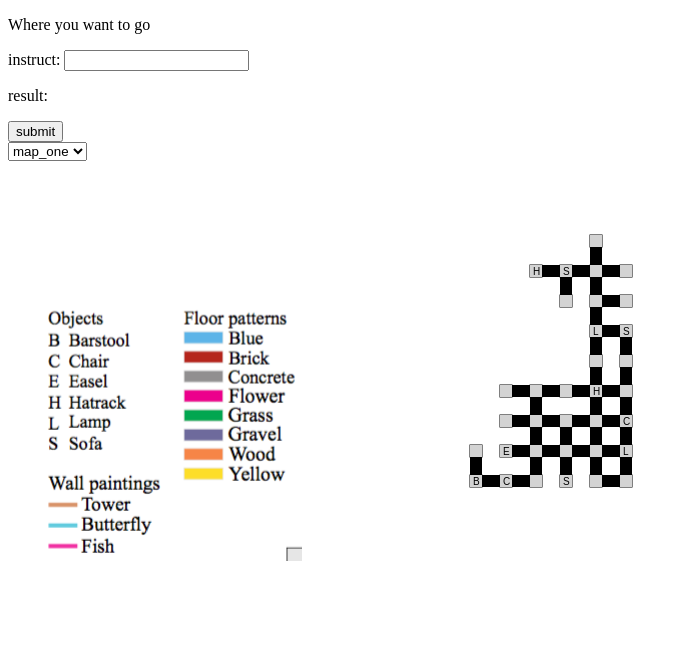
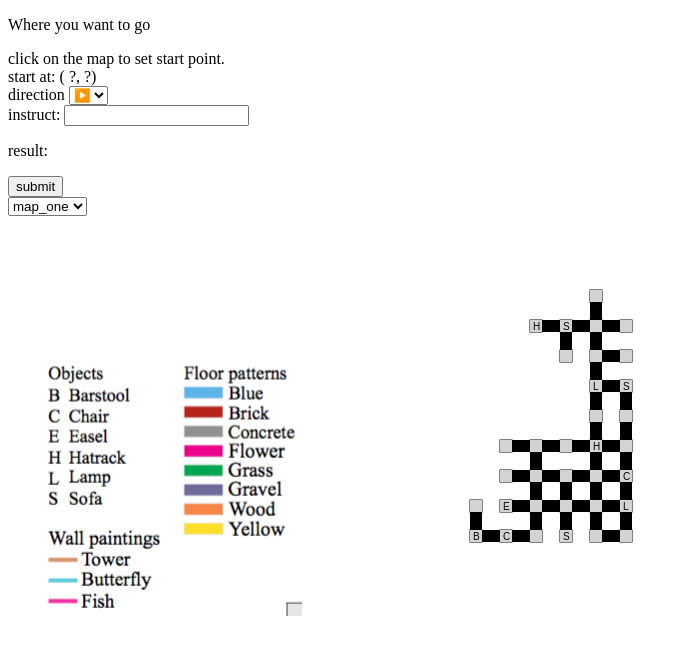
Before and after one commit to LittleYUYU/RobotNavigateNLP, a Django app: page / in a window 1280 px wide. Shown: the top 655 px of the page, without its empty margins (0-688 px from the left). Run offline with Django 3.2, Linux system fonts and the light colour scheme.

Commit message:
add direction and start point choosing

```diff
--- a/Implement/Implement/templates/index.html
+++ b/Implement/Implement/templates/index.html
@@ -7,10 +7,19 @@
 <script src="/assets/javascript/my_javascript.js"></script>
 </head>
 <body>
-<p>Where you want to go</p>
+<p>Where you want to go</p> click on the map to set start point.
 <edge node1="19,23" node2="19,24" wall="fish" floor="concrete"></edge>
 <form action="/judge/" method="get">
-    instruct: <input type="text" id="instruction" name="instruction"> <br>
+    <label>start at: (</label>
+    <label id="start">?, ?</label><label>)</label> <br>
+    direction
+    <select id="direction">
+        <option value ="0">▶️</option>
+        <option value ="1">🔼</option>
+        <option value="2">◀️</option>
+        <option value="3">️🔽</option>
+    </select> <br/>
+    instruct: <input type="text" id="instruction" name="instruction"> <br/>
 
     <p>result: <span id='result'></span></p>
     <button type="button" id='judge'>submit</button>
--- a/Implement/assets/javascript/my_javascript.js
+++ b/Implement/assets/javascript/my_javascript.js
@@ -3,7 +3,7 @@
  */
 
 function draw_rect(node){
-    var d = $("select option:selected")[0].value == "map_grid" ? 0 : 406;
+    var d = $("#map_select")[0].value == "map_grid" ? 0 : 406;
     x = node.attr("x")*30-d;
     y = node.attr("y")*30-d;
     var context = $("#map")[0].getContext("2d");
@@ -16,6 +16,34 @@ function draw_rect(node){
     context.fillStyle = "black";
     context.fillText(node.attr("item")[0] == null ? " " : node.attr("item")[0].toUpperCase(), x+3, y+10);
 }
+
+function draw_arrow(x, y) {
+    $("#start")[0].innerText = x +","+  y;
+    canvas = $("#map")[0];
+    var ctx = canvas.getContext('2d');
+    ctx.clearRect(0, 0, canvas.width, canvas.height);
+    map_name = $("#map_select")[0].value;
+    draw_map(map_name);
+    var d = map_name == "map_grid" ? 0 : 406;
+    x = x * 30 - d - 9;
+    y = y * 30 - d - 24;
+    //Loading of the home test image - img1
+    var img1 = new Image();
+
+
+    //drawing of the test image - img1
+    img1.onload = function () {
+        //draw background image
+        ctx.drawImage(img1, x, y, 30, 30);
+
+        //draw a box over the top
+        // ctx.fillStyle = "rgba(200, 0, 0, 0.5)";
+        // ctx.fillRect(0, 0, 500, 500);
+    };
+
+    img1.src = 'assets/images/pin.png';
+}
+
 color_dict = {  "blue"      :"60b5e6",
                 "brick"     :"b32723",
                 "concrete"  :"918f90",
@@ -52,7 +80,7 @@ function draw_edge(edge){
     node1 = edge.attr("node1");
     node2 = edge.attr("node2");
     var context = $("#map")[0].getContext("2d");
-    var d = $("select option:selected")[0].value == "map_grid" ? -6 : 400;
+    var d = $("#map_select")[0].value == "map_grid" ? -6 : 400;
     x1 = node1.split(",")[0]*30-d;
     y1 = node1.split(",")[1]*30-d;
     x2 = node2.split(",")[0]*30-d;
@@ -94,11 +122,11 @@ function draw_map(map_name){
         });
     });
 }
-
+var map_xml;
 function get_vector(map_name, x, y, dir) {
     $.get('assets/maps/' + map_name + '.xml', function (d) {
         var result = "";
-
+        map_xml = d;
         directions = [[[1, 0], [-1, 0], [0, -1], [0, 1]], //0
                       [[0, -1], [0, 1], [-1, 0], [1, 0]], //90
                       [[-1, 0], [1, 0], [0, 1], [-1, 0]], //180
@@ -166,18 +194,47 @@ function get_matrix_of(map_name) {
 //    matrix.append("end of loop");
 }
 
+function getPosition(event)
+{
+    var x = event.x;
+    var y = event.y;
+
+    var canvas = $("#map")[0];
+    x -= canvas.offsetLeft - document.body.scrollLeft;
+    y -= canvas.offsetTop - document.body.scrollTop;
+    map_name = $("#map_select")[0].value;
+    var d = map_name == "map_grid" ? 0 : 406;
+    x = parseInt((x+d)/30);
+    y = parseInt((y+d)/30);
+
+    $.get('assets/maps/' + map_name + '.xml', function (d) {
+        var node = $(d).find('node[x=' + x + '][y=' + y + ']');
+        if (node.size() == 0) {
+            alert("start point invalid!");
+        }
+        else {
+            draw_arrow(x, y);
+        }
+    });
+
+}
+
 $(document).ready(function(){
 
     draw_map("map_one");
+    var canvas = $("#map")[0];
+    canvas.addEventListener("mousedown", getPosition, false);
 
     $("#map_select").change(function(){
+        $("#start")[0].innerText = "?,?";
         var canvas = $("canvas")[0];
         var context = $("#map")[0].getContext("2d");
         context.clearRect(0, 0, canvas.width, canvas.height);
-        draw_map($("select option:selected")[0].value);
+        draw_map($("#map_select")[0].value);
     });
 
     $("#judge").click(function(){
+        var start_point = $("#start")[0].innerText.split(',');
         var instruction = $("#instruction").val();
         $.get("/judge/",{'instruction':instruction}, function(ret){
             $('#result').html(ret)
```
Also changed, not shown: Implement/assets/images/arraw.png (added), Implement/assets/images/pin.png (added).
